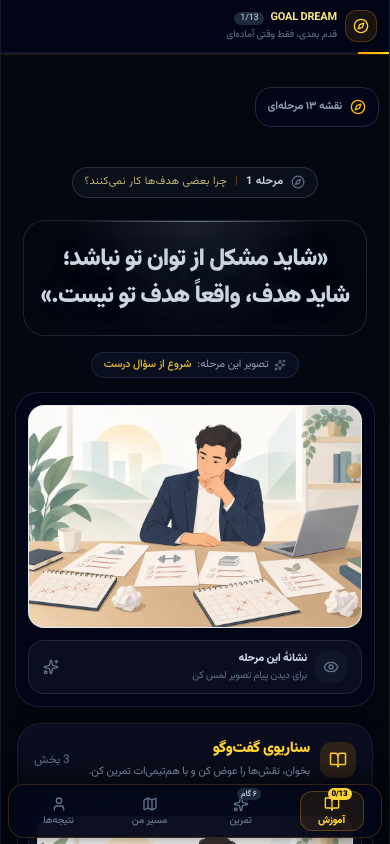
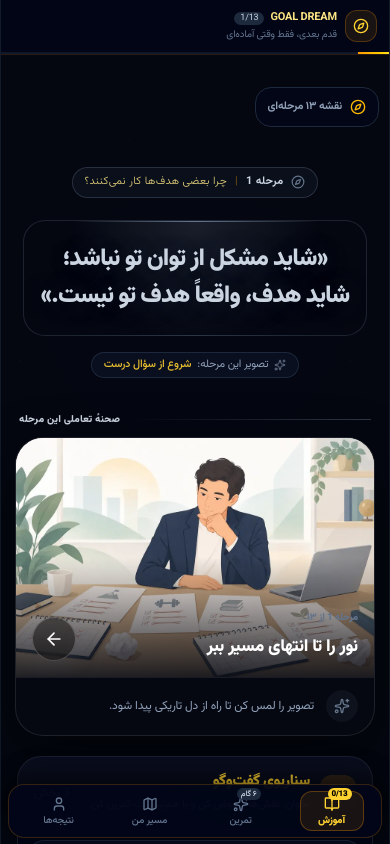
Before and after one commit to amirzaee1/hadaf, a React (Vite) app: page / in a window 390 px wide. Both pictures are taken after a click on the button "مرحله اول را شروع کن". Shown: the top 844 px of the page. Built offline with nearby package versions, Linux system fonts and the light colour scheme; a web font is replaced by a local one.

Commit message:
بازطراحی سینمایی: MobileCinematicVisual.tsx

```diff
--- a/src/components/MobileCinematicVisual.tsx
+++ b/src/components/MobileCinematicVisual.tsx
@@ -1,8 +1,8 @@
-import React, { useState } from 'react';
+import React from 'react';
 import { motion } from 'motion/react';
-import { Eye, Sparkles } from 'lucide-react';
 import { ChapterData, UserProgress } from '../types';
-import { FlatStoryIllustration } from './FlatStoryIllustration';
+import { CinematicReveal } from './CinematicReveal';
+import { getEditorialImageSrc } from './FlatStoryIllustration';
 import { getChapterTheme } from '../utils/chapterTheme';
 
 interface MobileCinematicVisualProps {
@@ -11,41 +11,57 @@ interface MobileCinematicVisualProps {
   onUpdateProgress: (updater: (prev: UserProgress) => UserProgress) => void;
 }
 
+interface SceneCopy {
+  title: string;
+  instruction: string;
+  result: string;
+  beforeIndex: number;
+  afterIndex: number;
+}
+
+const scenes: SceneCopy[] = [
+  { title: 'نور را تا انتهای مسیر ببر', instruction: 'تصویر را لمس کن تا راه از دل تاریکی پیدا شود.', result: 'مسیر وقتی روشن می‌شود که اولین قدم را خودت انتخاب کنی.', beforeIndex: 0, afterIndex: 1 },
+  { title: 'صدای واقعی را از میان هیاهو پیدا کن', instruction: 'یک لمس؛ صدای بیرون محو می‌شود و حقیقت باقی می‌ماند.', result: 'شنیدنِ صادقانه، آغاز هر تغییر واقعی است.', beforeIndex: 0, afterIndex: 1 },
+  { title: 'هدفی را نگه دار که اندازهٔ زندگی توست', instruction: 'هدف ناسازگار را کنار بزن و انتخاب اصیل را آشکار کن.', result: 'هدف درست تو را کامل می‌کند؛ تو را پشت نقاب پنهان نمی‌کند.', beforeIndex: 0, afterIndex: 3 },
+  { title: 'فانوس را روشن کن', instruction: 'با یک لمس، جهت را از میان موج‌ها پیدا کن.', result: 'موج‌ها می‌مانند؛ اما مقصد روشن، قایق را گم نمی‌کند.', beforeIndex: 0, afterIndex: 1 },
+  { title: 'نقطه‌های پراکنده را به هم وصل کن', instruction: 'گذشته را لمس کن تا الگوی پنهانش دیده شود.', result: 'شکست‌ها نقطه‌های بی‌معنا نیستند؛ بخشی از نقشه‌اند.', beforeIndex: 0, afterIndex: 2 },
+  { title: 'طنابی را که همیشه آنجا بود بگیر', instruction: 'فرصت معمولی را لمس کن تا چهرهٔ واقعی‌اش آشکار شود.', result: 'گاهی پاسخ، پرزرق‌وبرق نمی‌آید؛ فقط باید آن را ببینی.', beforeIndex: 2, afterIndex: 3 },
+  { title: 'یک موفقیت کوچک را تکثیر کن', instruction: 'اولین نتیجه را لمس کن و ساختار پشت آن را ببین.', result: 'چیزی که یک‌بار ساخته شده، می‌تواند آگاهانه تکرار شود.', beforeIndex: 0, afterIndex: 2 },
+  { title: 'از مسیر پیش‌فرض بیرون بیا', instruction: 'تصویر را لمس کن و رؤیا را به یک انتخاب آگاهانه تبدیل کن.', result: 'هدف یعنی بدانی چه می‌خواهی، چرا و امروز برایش چه می‌کنی.', beforeIndex: 0, afterIndex: 3 },
+  { title: 'موتور حرکت خودت را پیدا کن', instruction: 'برداشت‌های دیگران را کنار بزن و مسیر متناسب خودت را ببین.', result: 'یک هدف واحد، برای هر انسان با نیروی متفاوتی زنده می‌شود.', beforeIndex: 0, afterIndex: 3 },
+  { title: 'هدف را روی ارزش‌ها بنا کن', instruction: 'پایه‌ها را لمس کن تا مسیر از درون محکم شود.', result: 'هدفی که روی ارزش‌های واقعی باشد، به مقاومت درونی نمی‌خورد.', beforeIndex: 0, afterIndex: 3 },
+  { title: 'جمله را از ناخواسته به خواسته برگردان', instruction: 'بار قدیمی را لمس کن و جهت انرژی را تغییر بده.', result: 'ذهن با مقصد حرکت می‌کند؛ نه فقط با چیزی که از آن فرار می‌کنی.', beforeIndex: 0, afterIndex: 2 },
+  { title: 'رؤیا را از مه بیرون بیاور', instruction: 'تصویر را لمس کن تا خواسته به هدف دقیق تبدیل شود.', result: 'وضوح، زمان و بها؛ سه چیزی که رؤیا را قابل ساختن می‌کنند.', beforeIndex: 0, afterIndex: 3 },
+  { title: 'اولین قطعه را همین امروز بگذار', instruction: 'کوه دور را لمس کن تا قدم کوچک امروز ظاهر شود.', result: 'هدف بزرگ با حرکت بزرگ شروع نمی‌شود؛ با تکرار کوچک شروع می‌شود.', beforeIndex: 0, afterIndex: 4 },
+];
+
 export const MobileCinematicVisual: React.FC<MobileCinematicVisualProps> = ({ chapter }) => {
-  const [revealed, setRevealed] = useState(false);
   const theme = getChapterTheme(chapter.id);
+  const scene = scenes[chapter.id - 1] || scenes[0];
 
   return (
-    <motion.section
-      initial={{ opacity: 0, y: 12 }}
+    <motion.div
+      initial={{ opacity: 0, y: 14 }}
       whileInView={{ opacity: 1, y: 0 }}
-      viewport={{ once: true, margin: '-40px' }}
-      className="mx-1 overflow-hidden rounded-3xl border bg-slate-950/82 p-3 shadow-xl"
-      style={{ borderColor: `${theme.accent}40` }}
+      viewport={{ once: true, margin: '-45px' }}
+      className="relative mx-1 my-5"
     >
-      <FlatStoryIllustration chapterId={chapter.id} index={0} hero className="aspect-[3/2] w-full" />
-      <button
-        type="button"
-        onClick={() => setRevealed((value) => !value)}
-        className="mt-3 flex min-h-11 w-full items-center justify-between gap-3 rounded-2xl border border-white/10 bg-white/[0.04] px-3.5 py-2.5 text-right"
-        aria-expanded={revealed}
-      >
-        <div className="flex items-center gap-2">
-          <span className="flex h-8 w-8 shrink-0 items-center justify-center rounded-xl" style={{ color: theme.accent, background: `${theme.accent}16` }}>
-            <Eye className="h-4 w-4" />
-          </span>
-          <span>
-            <span className="block text-[11px] font-black" style={{ color: theme.accentSoft }}>نشانهٔ این مرحله</span>
-            <span className="block text-[10px] text-slate-500">برای دیدن پیام تصویر لمس کن</span>
-          </span>
-        </div>
-        <Sparkles className="h-4 w-4 shrink-0" style={{ color: theme.accent }} />
-      </button>
-      {revealed && (
-        <motion.p initial={{ opacity: 0, height: 0 }} animate={{ opacity: 1, height: 'auto' }} className="px-3 pb-1 pt-3 text-[13px] leading-7 text-slate-200">
-          {chapter.visualMetaphorDesc || chapter.level2Text?.lead}
-        </motion.p>
-      )}
-    </motion.section>
+      <div className="mb-2.5 flex items-center gap-2 px-1">
+        <span className="h-px flex-1" style={{ background: `linear-gradient(90deg, transparent, ${theme.accent}70)` }} />
+        <span className="text-[10px] font-black tracking-wide" style={{ color: theme.accentSoft }}>صحنهٔ تعاملی این مرحله</span>
+      </div>
+      <CinematicReveal
+        key={chapter.id}
+        beforeSrc={getEditorialImageSrc(chapter.id, scene.beforeIndex)}
+        afterSrc={getEditorialImageSrc(chapter.id, scene.afterIndex)}
+        beforeAlt={`${chapter.titleFa}؛ پیش از تغییر`}
+        afterAlt={`${chapter.titleFa}؛ پس از انتخاب`}
+        eyebrow={`مرحله ${chapter.id} از ۱۳`}
+        title={scene.title}
+        instruction={scene.instruction}
+        result={scene.result}
+        accent={theme.accent}
+      />
+    </motion.div>
   );
 };
```
